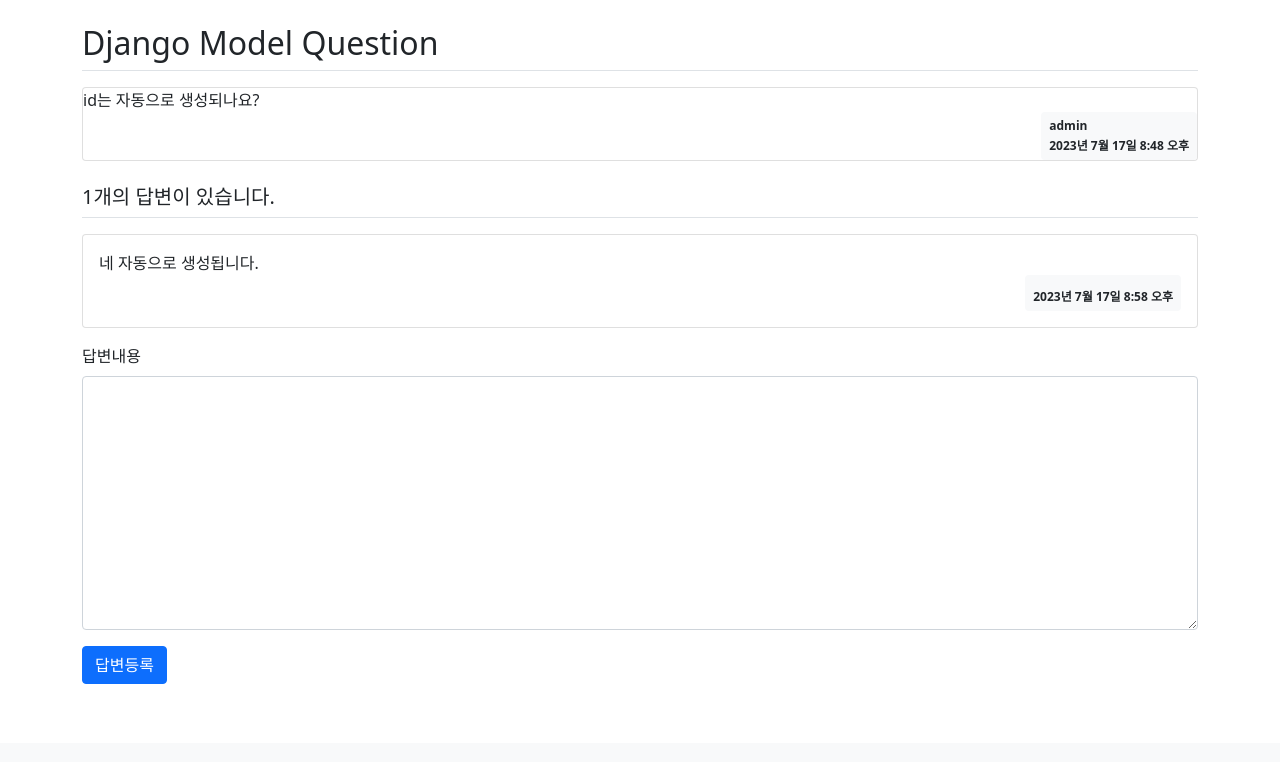
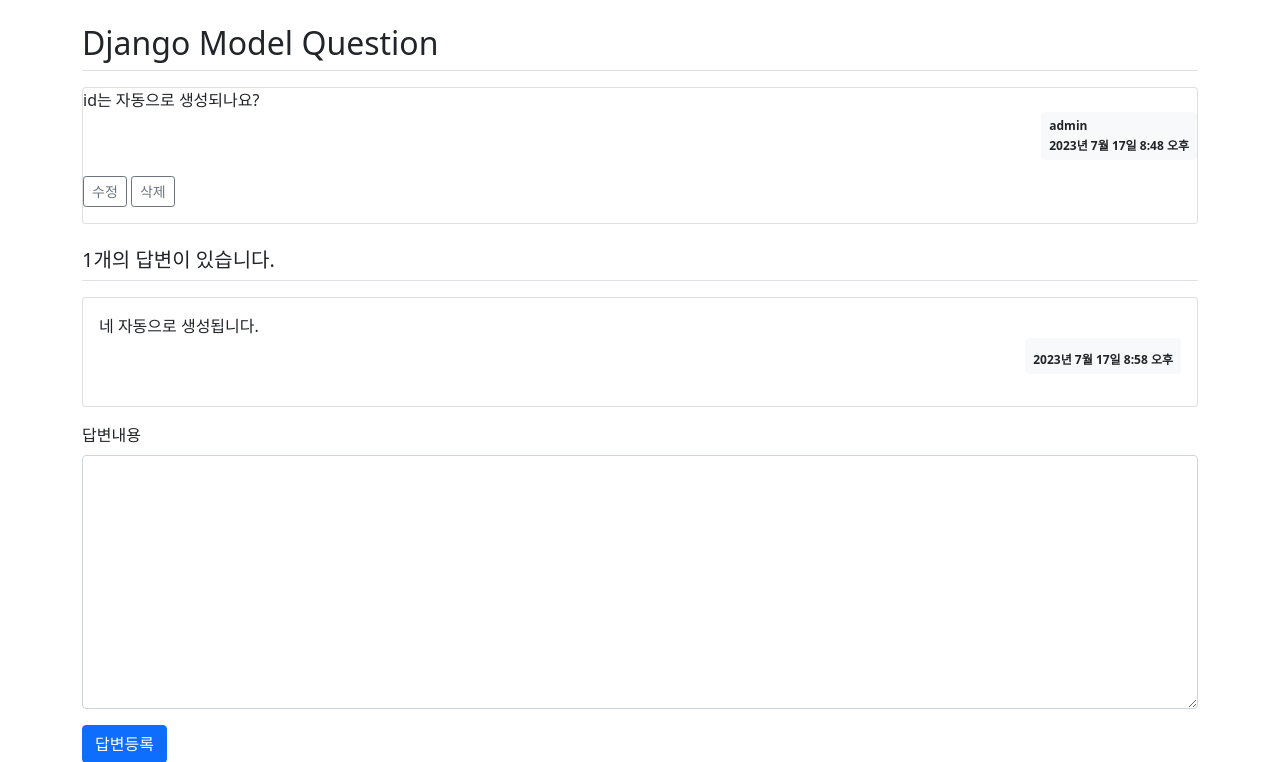
Before and after one commit to s-kan/Django_practice, a Django app: page /pybo/answer/create/2 in a window 1280 px wide. Shown: the part 57-819 px from the top of the page. Before the commit the page ends 741 px from the top, so only its background shows below. Run offline with Django 4.2, Linux system fonts and the light colour scheme; a user stored in the database is signed in; data comes from the database, SQL or seed files in the repository; some libraries are stand-ins or nearby versions.

Commit message:
뭔가이상해

```diff
--- a/mysite/templates/base.html
+++ b/mysite/templates/base.html
@@ -20,5 +20,9 @@
 <!-- 기본 템플릿 안에 삽입될 내용 End -->
 <!-- Bootstrap JS -->
 <script src="{% static 'bootstrap.min.js' %}"></script>
+<!-- 자바스크리브 START -->
+{% block script %}
+{% endblock %}
+<!-- 자바스크립트 END -->
 </body>
 </html>
--- a/mysite/templates/pybo/question_detail.html
+++ b/mysite/templates/pybo/question_detail.html
@@ -2,16 +2,38 @@
 {% block content %}
 
 <div class="container my-3">
+    {% if messages %}
+    <div class="alertt alert-danger my-3" role="alert">
+    {% for message in messages %}
+        <strong>{{ message.tags }}</strong>
+        <ul><li>{{ message.message }}</li></ul>
+    {% endfor %}
+    </div>
+    {% endif %}
     <!-- 질문 -->
     <h2 class="border-bottom py-2"> {{ question.subject }}</h2>
     <div class="card my-3">
         <div class="\card-body">
             <div class="card-text" style="white-space: preline;"> {{ question.content }}</div>
             <div class="d-flex justify-content-end">
+                {% if question.modify_date %}
+                <div class="badge bg-light text-dark p-2 text-start mx-3">
+                    <div class="mb-2">modified at</div>
+                    <div>{{ question.modify_date }}</div>
+                </div>
+                {% endif %}
                 <div class="badge bg-light text-dark p-2 text-start">
                     <div class="mb-2">{{ question.author.username }}</div>
                     <div>{{ question.create_date }}</div>
                 </div>
+            </div>
+            <div class="my-3">
+                {% if request.user == question.author %}
+                <a href="{% url 'pybo:question_modify' question.id %}"
+                    class="btn btn-sm btn-outline-secondary">수정</a>
+                <a href="javascript:void(0)" class="delete btn btn-sm btn-outline-secondary"
+                    data-uri="{% url 'pybo:question_delete' question.id  %}">삭제</a>
+                {% endif %}
             </div>
         </div>
     </div>
@@ -22,10 +44,24 @@
         <div class="card-body">
             <div class="card-text" style="white-space: pre-line;">{{ answer.content }}</div>
             <div class="d-flex justify-content-end">
+                {% if answer.modify_date %}
+                <div class="badge bg-light text-dark p-2 text-start mx-3">
+                    <div class="mb-2">modified at</div>
+                    <div>{{ answer.modify_date }}</div>
+                </div>
+                {% endif %}
                 <div class="badge bg-light text-dark p-2 text-start">
                     <div class="mb-2">{{ answer.author.username }}</div>
                     <div>{{ answer.create_date }}</div>
                 </div>
+            </div>
+            <div class="my-3">
+                {% if request.user == answer.author %}
+                <a href="{% url 'pybo:answer_modify' answer.id  %}"
+                   class="btn btn-sm btn-outline-secondary">수정</a>
+                <a href="#" class="delete btn btn-sm btn-outline-secondary "
+                   data-uri="{% url 'pybo:answer_delete' answer.id  %}">삭제</a>
+                {% endif %}
             </div>
         </div>
     </div>
@@ -58,3 +94,15 @@
 
 
 {% endblock %}
+{% block script %}
+<script type='text/javascript'>
+const delete_elements = document.getElementsByClassName("delete");
+Array.from(delete_elements).forEach(function(element){
+    element.addEventListener('click', function(){
+        if(confirm("정말로 삭제하시겠습니까?")) {
+            location.href = this.dataset.uri;
+        };
+    });
+});
+</script>
+{% endblock %}
```
Also changed, not shown: mysite/templates/pybo/answer_form.html (added, +16 -0 lines).
